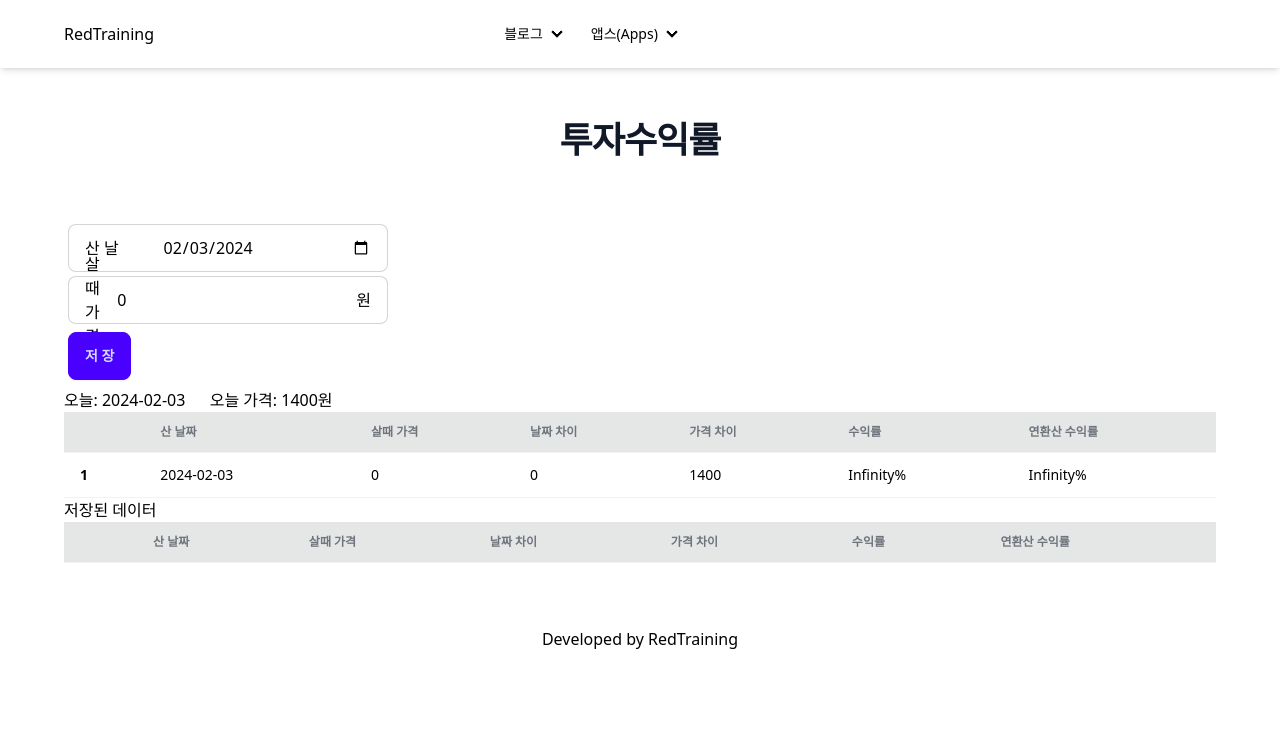
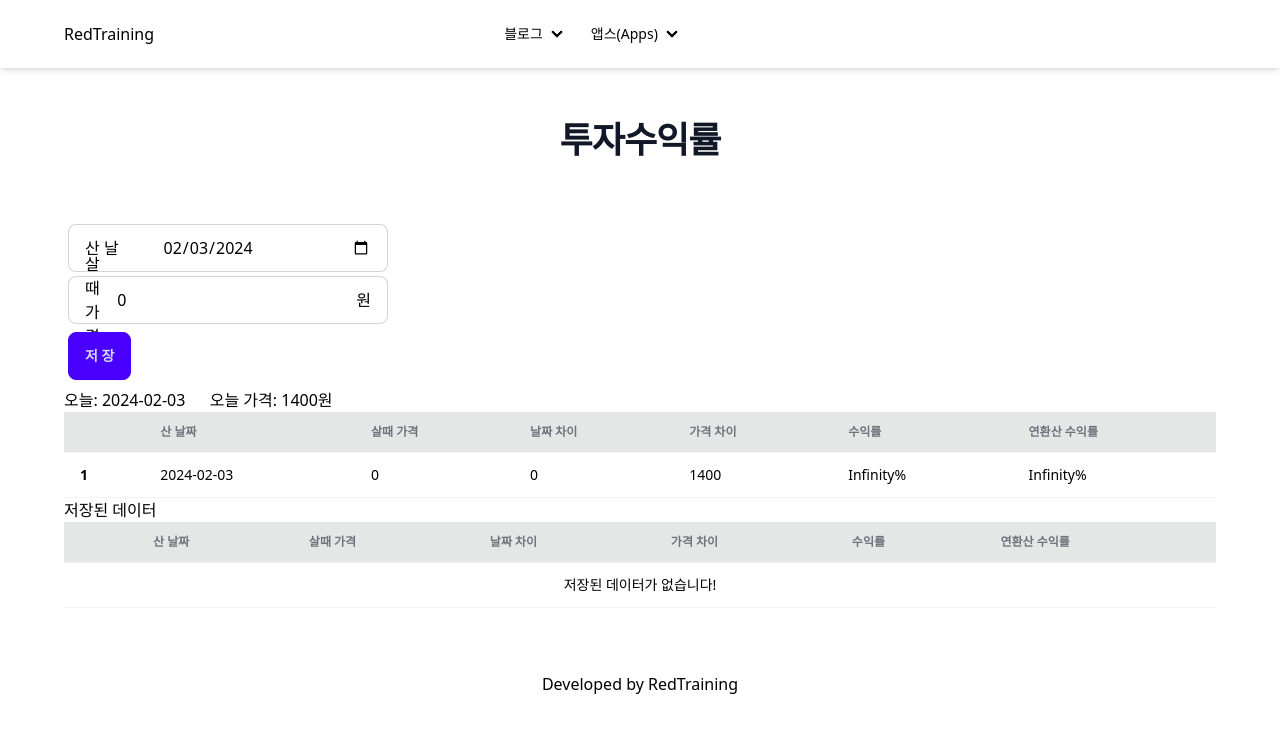
Before and after one commit to keenager/public-blog, a Next.js app: page /applications/roi in a window 1280 px wide. Shown: the top 732 px of the page. Built offline with nearby package versions, Linux system fonts and the light colour scheme.

Commit message:
localStorage 적용

```diff
--- a/src/app/_components/apps/roi/AddDataForm.tsx
+++ b/src/app/_components/apps/roi/AddDataForm.tsx
@@ -8,6 +8,7 @@ import {
 } from "react";
 import dayjs from "dayjs";
 import { Invest } from "@/models/roiModels";
+import { DataType } from "@/app/applications/roi/page";
 
 export default function AddDataForm({
   updateCurData,
@@ -36,8 +37,14 @@ export default function AddDataForm({
   };
 
   const saveHandler = () => {
-    const newItem = new Invest(date, price);
-    updateList((list) => [...list, newItem]);
+    const prevData: DataType[] = JSON.parse(
+      localStorage.getItem("roiData") ?? "[]"
+    );
+    localStorage.setItem(
+      "roiData",
+      JSON.stringify([...prevData, { date, price }])
+    );
+    updateList((list) => [...list, new Invest(date, price)]);
     setDate(dayjs().format("YYYY-MM-DD"));
     setPrice(0);
     updateCurData((prev) => new Invest(date, 0));
--- a/src/app/_components/apps/roi/RoiTable.tsx
+++ b/src/app/_components/apps/roi/RoiTable.tsx
@@ -8,6 +8,8 @@ export default function RoiTable({
   item: Invest[] | Invest;
   todayPrice: number;
 }) {
+  const tableBody = getTableBody(item, todayPrice);
+
   return (
     <div className="overflow-x-auto">
       <table className="table">
@@ -22,21 +24,28 @@ export default function RoiTable({
             <th>연환산 수익률</th>
           </tr>
         </thead>
-        <tbody>
-          {Array.isArray(item) ? (
-            item.map((inv, idx) => (
-              <RoiTableRow
-                key={idx}
-                idx={idx}
-                invest={inv}
-                todayPrice={todayPrice}
-              />
-            ))
-          ) : (
-            <RoiTableRow idx={0} invest={item} todayPrice={todayPrice} />
-          )}
-        </tbody>
+        <tbody>{tableBody}</tbody>
       </table>
     </div>
   );
 }
+
+const getTableBody = (item: Invest[] | Invest, todayPrice: number) => {
+  if (Array.isArray(item)) {
+    if (item.length > 0) {
+      return item.map((inv, idx) => (
+        <RoiTableRow key={idx} idx={idx} invest={inv} todayPrice={todayPrice} />
+      ));
+    } else {
+      return (
+        <tr>
+          <td colSpan={7} className="text-center">
+            저장된 데이터가 없습니다!
+          </td>
+        </tr>
+      );
+    }
+  } else {
+    return <RoiTableRow idx={0} invest={item} todayPrice={todayPrice} />;
+  }
+};
--- a/src/app/applications/roi/page.tsx
+++ b/src/app/applications/roi/page.tsx
@@ -1,10 +1,12 @@
 "use client";
-import { useState } from "react";
+import { useEffect, useState } from "react";
 import { Invest } from "@/models/roiModels";
 import AddDataForm from "@/app/_components/apps/roi/AddDataForm";
 import RoiTable from "@/app/_components/apps/roi/RoiTable";
 import MainTitle from "@/app/_components/common/main-title";
 import dayjs from "dayjs";
+
+export type DataType = { date: string; price: number };
 
 export default function ROIPage() {
   // const invs = [new Invest("2024-3-1", 1000), new Invest("2024-3-10", 1100)];
@@ -12,6 +14,20 @@ export default function ROIPage() {
   const todayPrice = 1400;
   const [curInvest, setCurInvest] = useState<Invest>(new Invest(todayStr, 0));
   const [investList, setInvestList] = useState<Invest[]>([]);
+
+  useEffect(() => {
+    const storage = localStorage.getItem("roiData");
+    if (storage) {
+      const savedData: DataType[] = JSON.parse(storage);
+      console.log("savedData", savedData);
+      const loadedInvestList = savedData.map(
+        ({ date, price }) => new Invest(date, price)
+      );
+      setInvestList(loadedInvestList);
+    } else {
+      setInvestList([]);
+    }
+  }, []);
 
   return (
     <>
```
